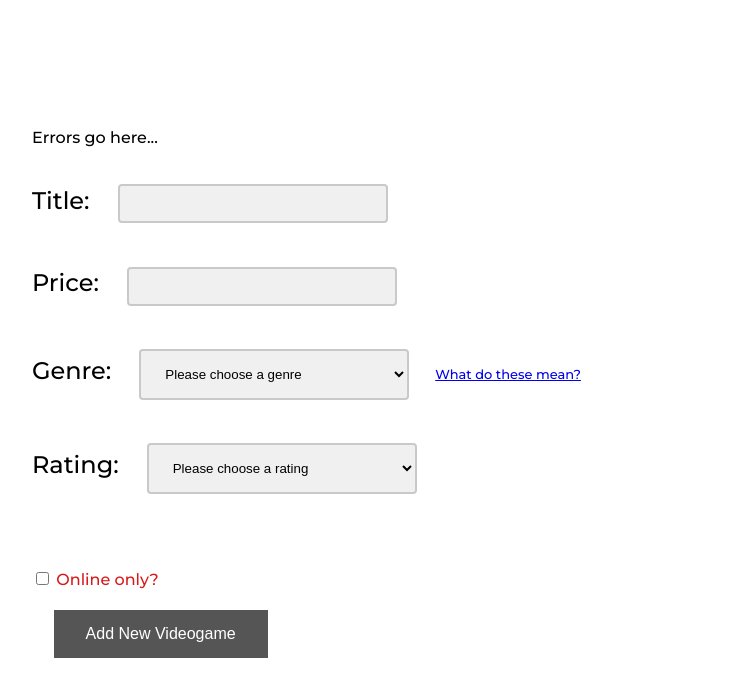
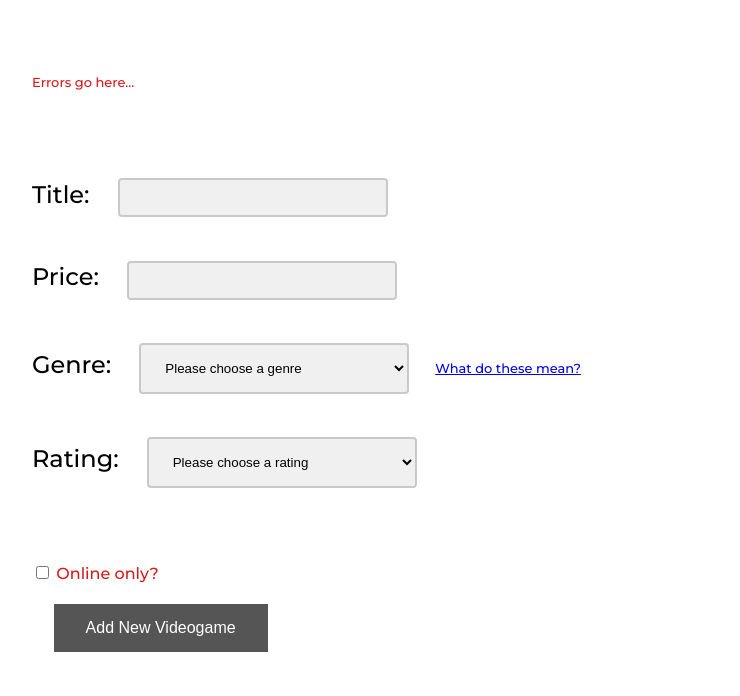
Before and after one commit to SpencerTSterling/Spring2020-CPW203-FormCustomClass, a plain HTML site: page index.html in a window 1280 px wide. Shown: the part 62-758 px from the top of the page, without its empty margins (160-900 px from the left). Drawn offline with Linux system fonts and the light colour scheme.

Commit message:
Stylized the error summary <div>

```diff
--- a/css/site.css
+++ b/css/site.css
@@ -7,7 +7,13 @@ body {
 
 h1{
     text-align: center;
-    padding-bottom: 10%;
+    padding-bottom: 5%;
+}
+
+div#validation-summary{
+    font-size: small;
+    color: rgb(216, 25, 25);
+    padding-bottom: 5%;
 }
 
 label{
```
